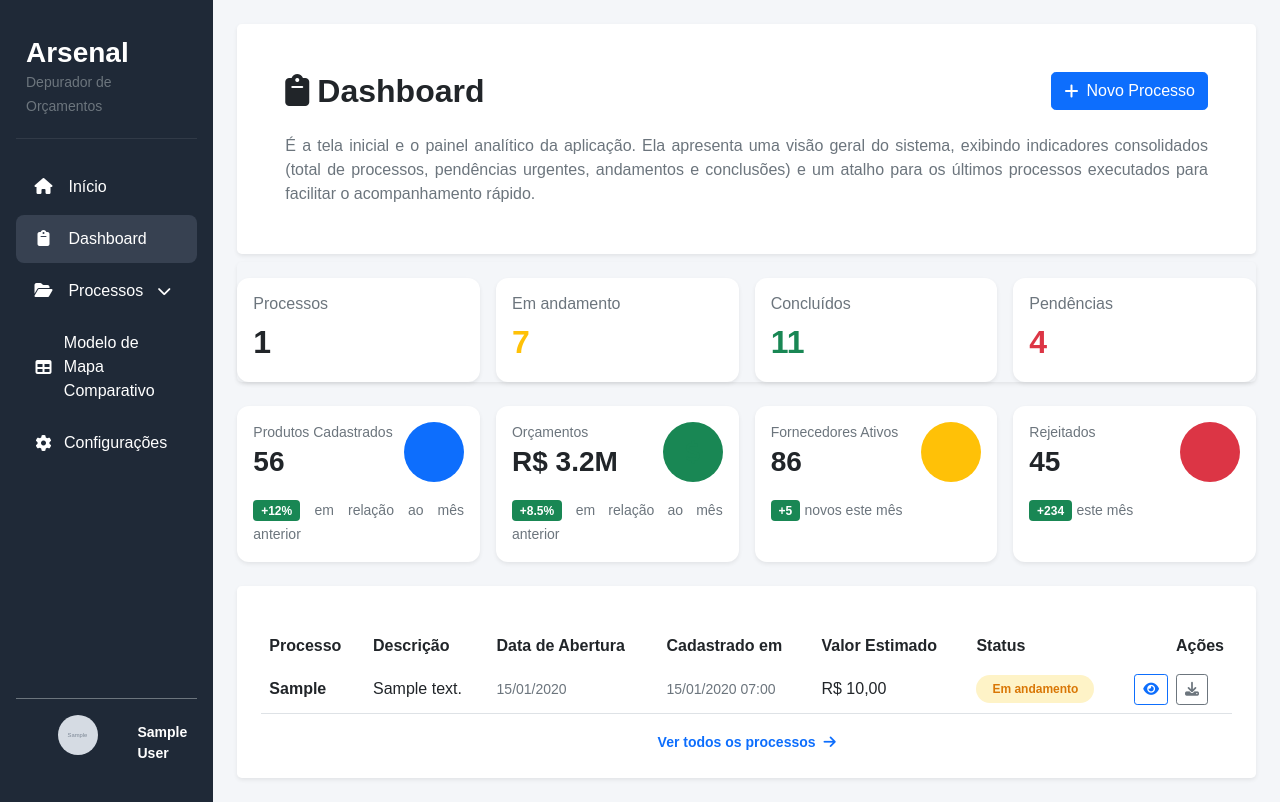
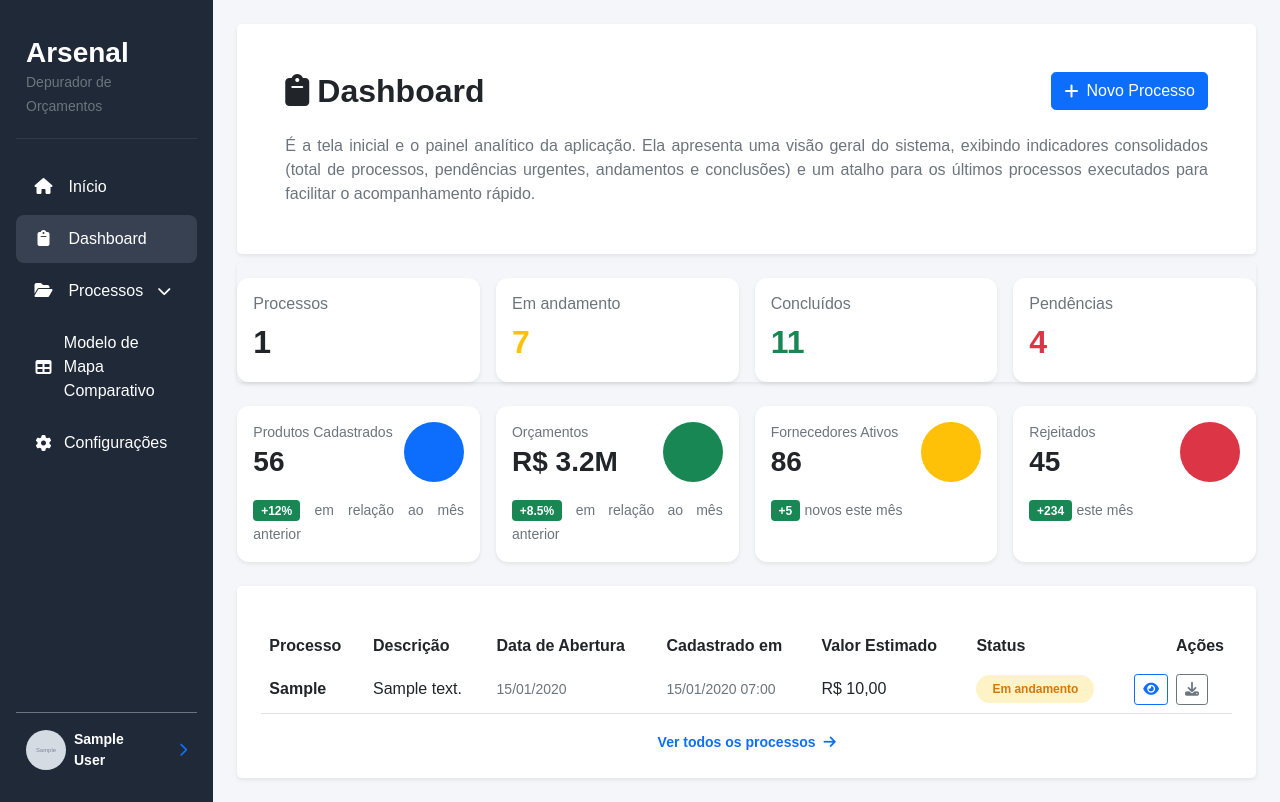
Before and after one commit to TamiresMusafir/arsenal, a Django app: page /dashboard/ in a window 1280 px wide. Run offline with Django 5.2, Linux system fonts and the light colour scheme; a user stored in the database is signed in; tables that the repository leaves empty hold one stand-in row (values such as "Sample post"); grey boxes marked "Sample" are stand-in pictures; parts of the project's set-up code (start-up, migrations or seed data) failed here and were passed over; some libraries are stand-ins or nearby versions.

Commit message:
Update sidebar.html

```diff
--- a/templates/partials/sidebar.html
+++ b/templates/partials/sidebar.html
@@ -75,20 +75,34 @@
             {% endwith %}
           </div>
           <!-- Perfil -->
-          <div class="perfil d-flex align-items-center gap-2 pt-3 mt-4 border-top border-secondary">
-            {% if perfil.foto %}
-              <img
-                src="{{ perfil.foto.url }}"
-                class="rounded-circle mx-auto mb-3"
-                style="width: 40px; height: 40px; object-fit: cover"
-              />
-            {% else %}
-              <img src="https://placehold.co/40x40" class="rounded-circle" alt="Administrador"/>
-            {% endif %}
-              <div class="overflow-hidden">
-              <strong class="d-block text-truncate small">
-                {{ request.user.first_name }}<br>{{ request.user.last_name }}
-              </strong>
+          <div class="perfil pt-3 mt-4 border-top border-secondary">
+            <a href="#" id="perfilToggle" class="d-flex align-items-center justify-content-between text-decoration-none">
+              <div class="d-flex align-items-center gap-2">
+                {% if perfil.foto %}
+                <img src="{{ perfil.foto.url }}" class="rounded-circle" style="width: 40px; height: 40px; object-fit: cover" />
+                {% else %}
+                <img src="https://placehold.co/40x40" class="rounded-circle" alt="Usuário" />
+                {% endif %}
+                <div>
+                  <strong class="d-block small text-white">
+                    {{ request.user.first_name }}<br>
+                    {{ request.user.last_name }}
+                  </strong>
+                </div>
+              </div>
+              <i class="fa-solid fa-chevron-right small"></i>
+            </a>
+
+            <div id="menuPerfil" class="perfil-dropdown">
+              <a href="{% url 'conta' %}" class="perfil-menu-item">
+                <i class="fa-solid fa-user me-2"></i>
+                Minha conta
+              </a>
+
+              <a href="{% url 'logout' %}" class="perfil-menu-item logout-item">
+                <i class="fa-solid fa-right-from-bracket me-2"></i>
+                Sair
+              </a>
             </div>
           </div>
         </aside>
```
